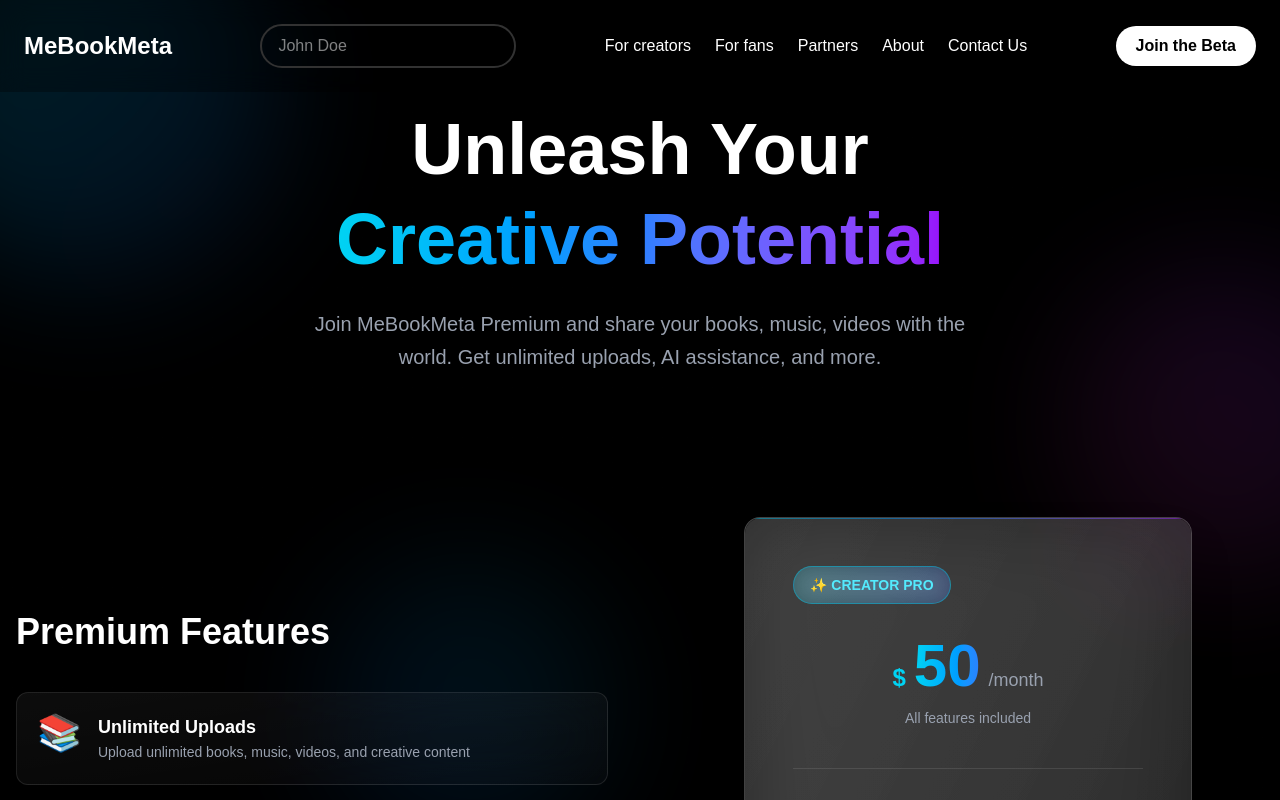
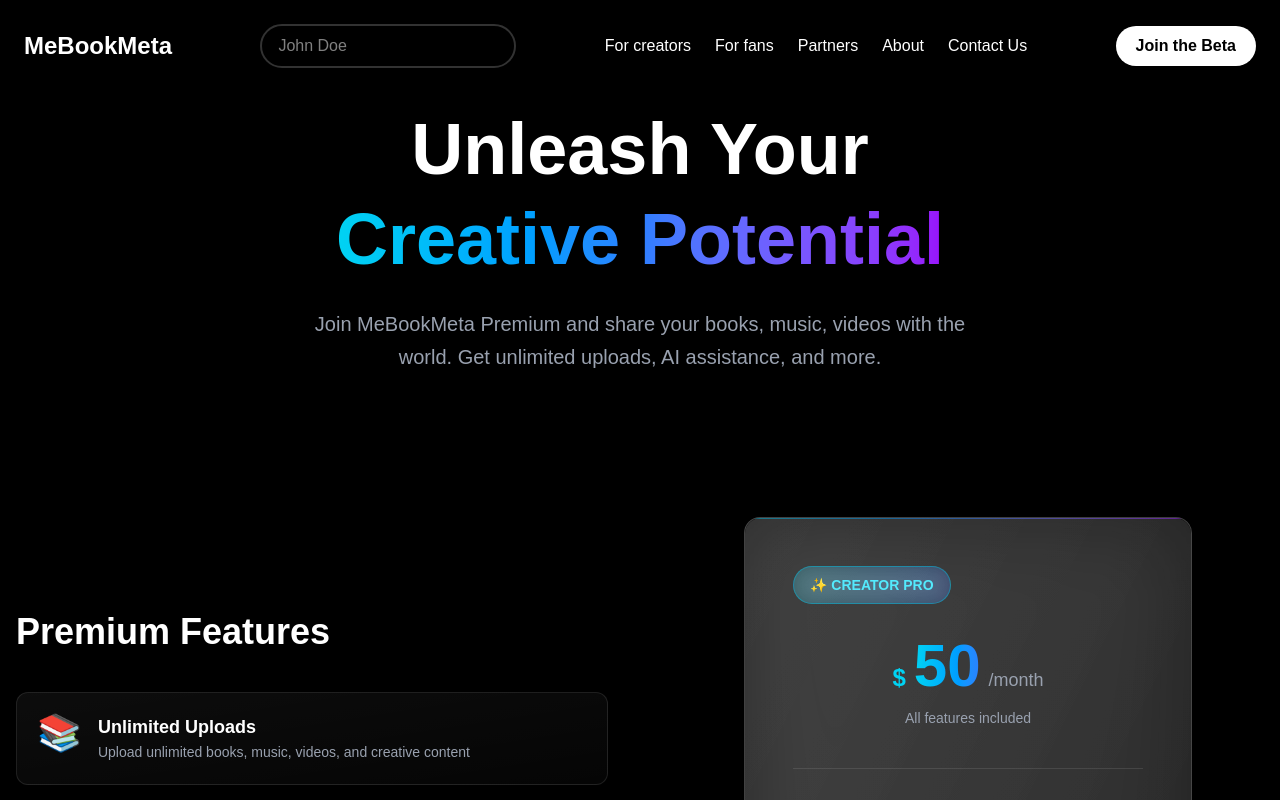
Before and after one commit to Manukumar-123/MBM_FRONTEND, a Next.js app: page /payment in a window 1280 px wide. Shown: the top 800 px of the page. Built offline with nearby package versions, Linux system fonts and the light colour scheme.

Commit message:
layout change

```diff
--- /dev/null
+++ b/app/components/AnimatedBackground.tsx
@@ -0,0 +1,54 @@
+"use client";
+
+import { useEffect, useState } from "react";
+
+export default function AnimatedBackground() {
+  const [mousePos, setMousePos] = useState({ x: 0, y: 0 });
+
+  useEffect(() => {
+    const handleMouseMove = (e: MouseEvent) => {
+      setMousePos({
+        x: (e.clientX / window.innerWidth) * 25,
+        y: (e.clientY / window.innerHeight) * 25,
+      });
+    };
+
+    window.addEventListener("mousemove", handleMouseMove);
+    return () => window.removeEventListener("mousemove", handleMouseMove);
+  }, []);
+
+  return (
+    <div className="fixed inset-0 overflow-hidden pointer-events-none z-0">
+      <div
+        className="absolute top-[-100px] left-[-100px] w-96 h-96 bg-gradient-to-br from-cyan-500 to-blue-900 rounded-full opacity-20 blur-3xl"
+        style={{
+          transform: `translate(${mousePos.x}px, ${mousePos.y}px)`,
+          transition: "transform 0.3s ease-out",
+        }}
+      />
+      <div
+        className="absolute top-1/3 right-[-100px] w-80 h-80 bg-gradient-to-bl from-purple-600 to-pink-900 rounded-full opacity-15 blur-3xl"
+        style={{
+          transform: `translate(${-mousePos.x * 0.5}px, ${mousePos.y * 0.5}px)`,
+          transition: "transform 0.3s ease-out",
+        }}
+      />
+      <div
+        className="absolute bottom-[-50px] left-1/4 w-72 h-72 bg-gradient-to-tr from-blue-600 to-cyan-500 rounded-full opacity-10 blur-3xl"
+        style={{
+          transform: `translate(${mousePos.x * 0.7}px, ${-mousePos.y * 0.7}px)`,
+          transition: "transform 0.3s ease-out",
+        }}
+      />
+
+      <div
+        className="absolute inset-0 bg-grid opacity-5"
+        style={{
+          backgroundImage:
+            "linear-gradient(0deg, transparent 24%, rgba(255,255,255,.05) 25%, rgba(255,255,255,.05) 26%, transparent 27%, transparent 74%, rgba(255,255,255,.05) 75%, rgba(255,255,255,.05) 76%, transparent 77%, transparent), linear-gradient(90deg, transparent 24%, rgba(255,255,255,.05) 25%, rgba(255,255,255,.05) 26%, transparent 27%, transparent 74%, rgba(255,255,255,.05) 75%, rgba(255,255,255,.05) 76%, transparent 77%, transparent)",
+          backgroundSize: "50px 50px",
+        }}
+      />
+    </div>
+  );
+}
--- a/app/components/workPage/constants.js
+++ b/app/components/workPage/constants.js
@@ -20,21 +20,12 @@ export const GENRES = [
 
 // ─── BOOK CATEGORIES ───
 export const CATEGORIES = [
-  "Fiction",
-  "Non-Fiction",
-  "Academic / Textbook",
-  "Children's Books",
-  "Young Adult",
-  "Poetry",
-  "Comics / Graphic Novels",
-  "Reference / Encyclopedia",
-  "Religious / Spiritual",
-  "Cookbook / Food",
-  "Self-Help / Personal Development",
-  "Business / Finance",
-  "Biography / Memoir",
-  "Travel",
-  "Other",
+  "Authors and Writers",
+  "Performance Art Creatives",
+  "Music, Recording & Production",
+  "Television, Film & News Media",
+  "Print, Internet, Streaming & Publishing",
+  "Visual Art Creatives",
 ];
 
 // ─── LANGUAGES ───
--- a/app/globals.css
+++ b/app/globals.css
@@ -80,3 +80,82 @@ body {
 #twitter:hover {
   color: #00acee;
 }
+
+@keyframes slideInLeft {
+  from {
+    transform: translateX(-20px);
+    opacity: 0;
+  }
+  to {
+    transform: translateX(0);
+    opacity: 1;
+  }
+}
+
+@keyframes scaleIn {
+  from {
+    transform: scale(0.9);
+    opacity: 0;
+  }
+  to {
+    transform: scale(1);
+    opacity: 1;
+  }
+}
+
+@keyframes slideUp {
+  from {
+    transform: translateY(30px);
+    opacity: 0;
+  }
+  to {
+    transform: translateY(0);
+    opacity: 1;
+  }
+}
+
+@keyframes fadeInDown {
+  from {
+    transform: translateY(-20px);
+    opacity: 0;
+  }
+  to {
+    transform: translateY(0);
+    opacity: 1;
+  }
+}
+
+@keyframes fadeIn {
+  from {
+    opacity: 0;
+  }
+  to {
+    opacity: 1;
+  }
+}
+
+@keyframes bounce {
+  0%,
+  100% {
+    transform: translateY(0);
+  }
+  50% {
+    transform: translateY(-10px);
+  }
+}
+
+.animate-fade-in-down {
+  animation: fadeInDown 0.8s ease;
+}
+
+.animate-fade-in-up {
+  animation: slideUp 0.8s ease 0.2s both;
+}
+
+.animate-fade-in {
+  animation: fadeIn 0.3s ease;
+}
+
+.animate-bounce {
+  animation: bounce 2s ease-in-out infinite;
+}
--- a/app/layout.tsx
+++ b/app/layout.tsx
@@ -4,6 +4,7 @@ import { Toaster } from "react-hot-toast";
 // app/layout.tsx
 import Footer from "./components/Footer";
 import Header from "./components/Header";
+import AnimatedBackground from "./components/AnimatedBackground";
 import "./globals.css";
 
 import { QueryClient, QueryClientProvider } from "@tanstack/react-query"; // ✅ add this
@@ -31,9 +32,12 @@ export default function RootLayout({
         <QueryClientProvider client={queryClient}>
           {" "}
           {/* ✅ wrap with QueryClientProvider */}
-          <Header />
-          <main>{children}</main>
-          <Footer />
+          <AnimatedBackground />
+          <div className="relative z-10">
+            <Header />
+            <main>{children}</main>
+            <Footer />
+          </div>
         </QueryClientProvider>
       </body>
     </html>
--- a/app/page.tsx
+++ b/app/page.tsx
@@ -9,7 +9,7 @@ import FlipC from "./components/Home/FlipCard";
 const HomePage: React.FC = () => {
   return (
     <>
-      <div className="text-center text-white md:h-screen h-[80vh] bg-black">
+      <div className="text-center text-white md:h-screen h-[80vh]">
         <Hero />
       </div>
       <ScrollAnimation />
--- a/app/payment/page.tsx
+++ b/app/payment/page.tsx
@@ -1,26 +1,13 @@
 "use client";
 
-import { useState, useEffect } from "react";
+import { useState } from "react";
 
 export default function PremiumPage() {
   const [openFaq, setOpenFaq] = useState(0);
-  const [mousePos, setMousePos] = useState({ x: 0, y: 0 });
-
-  useEffect(() => {
-    const handleMouseMove = (e: MouseEvent) => {
-      setMousePos({
-        x: (e.clientX / window.innerWidth) * 25,
-        y: (e.clientY / window.innerHeight) * 25,
-      });
-    };
-
-    window.addEventListener("mousemove", handleMouseMove);
-    return () => window.removeEventListener("mousemove", handleMouseMove);
-  }, []);
 
   const handleSubscription = () => {
     alert(
-      "🚀 Redirecting to secure payment...\n\nWelcome to MeBookMeta Premium!"
+      "🚀 Redirecting to secure payment...\n\nWelcome to MeBookMeta Premium!",
     );
   };
 
@@ -130,47 +117,7 @@ export default function PremiumPage() {
   ];
 
   return (
-    <div className="min-h-screen bg-black overflow-hidden relative">
-      {/* Animated Background */}
-      <div className="fixed inset-0 overflow-hidden pointer-events-none z-0">
-        {/* Gradient orbs */}
-        <div
-          className="absolute top-[-100px] left-[-100px] w-96 h-96 bg-gradient-to-br from-cyan-500 to-blue-900 rounded-full opacity-20 blur-3xl"
-          style={{
-            transform: `translate(${mousePos.x}px, ${mousePos.y}px)`,
-            transition: "transform 0.3s ease-out",
-          }}
-        />
-        <div
-          className="absolute top-1/3 right-[-100px] w-80 h-80 bg-gradient-to-bl from-purple-600 to-pink-900 rounded-full opacity-15 blur-3xl"
-          style={{
-            transform: `translate(${-mousePos.x * 0.5}px, ${
-              mousePos.y * 0.5
-            }px)`,
-            transition: "transform 0.3s ease-out",
-          }}
-        />
-        <div
-          className="absolute bottom-[-50px] left-1/4 w-72 h-72 bg-gradient-to-tr from-blue-600 to-cyan-500 rounded-full opacity-10 blur-3xl"
-          style={{
-            transform: `translate(${mousePos.x * 0.7}px, ${
-              -mousePos.y * 0.7
-            }px)`,
-            transition: "transform 0.3s ease-out",
-          }}
-        />
-
-        {/* Grid background */}
-        <div
-          className="absolute inset-0 bg-grid opacity-5"
-          style={{
-            backgroundImage:
-              "linear-gradient(0deg, transparent 24%, rgba(255,255,255,.05) 25%, rgba(255,255,255,.05) 26%, transparent 27%, transparent 74%, rgba(255,255,255,.05) 75%, rgba(255,255,255,.05) 76%, transparent 77%, transparent), linear-gradient(90deg, transparent 24%, rgba(255,255,255,.05) 25%, rgba(255,255,255,.05) 26%, transparent 27%, transparent 74%, rgba(255,255,255,.05) 75%, rgba(255,255,255,.05) 76%, transparent 77%, transparent)",
-            backgroundSize: "50px 50px",
-          }}
-        />
-      </div>
-
+    <div className="min-h-screen bg-black relative">
       <div className="relative z-10 max-w-7xl mx-auto px-4">
         {/* Header */}
         <div className="text-center py-16 mb-20">
--- a/app/profile/[id]/page.tsx
+++ b/app/profile/[id]/page.tsx
@@ -13,6 +13,7 @@ import {
   Calendar,
   X,
 } from "lucide-react";
+import Link from "next/link";
 
 export default function ProfilePage() {
   const [activeTab, setActiveTab] = useState("posts");
@@ -203,7 +204,7 @@ export default function ProfilePage() {
                   </div>
                   <div className="text-sm mb-3">No Work Samples Yet</div>
                   <button className="px-4 py-2 bg-gray-800 hover:bg-gray-700 rounded text-white text-sm transition">
-                    Add Work Sample
+                    <Link href="/work">Add Work Sample</Link>
                   </button>
                 </div>
               </div>
```
